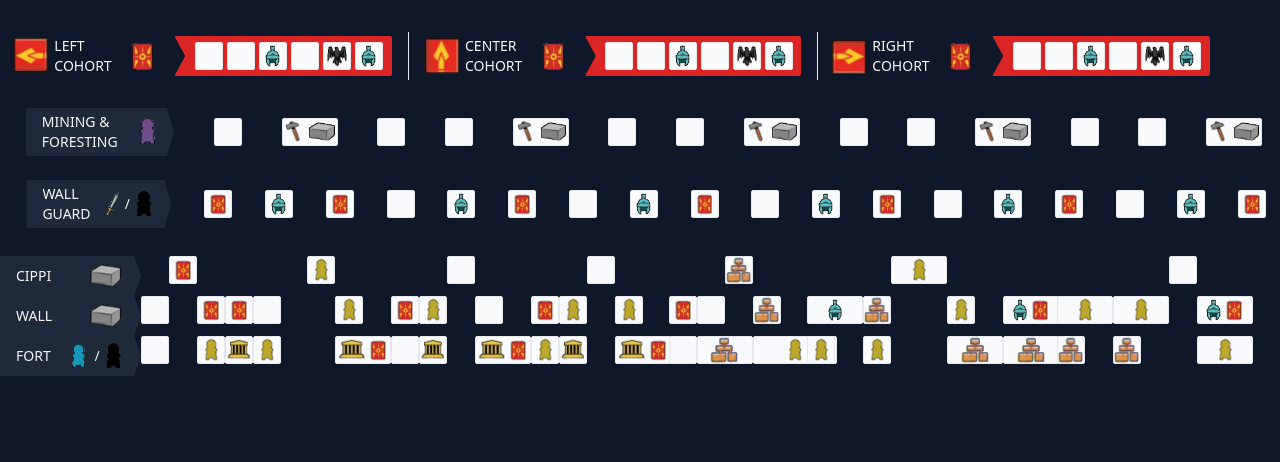
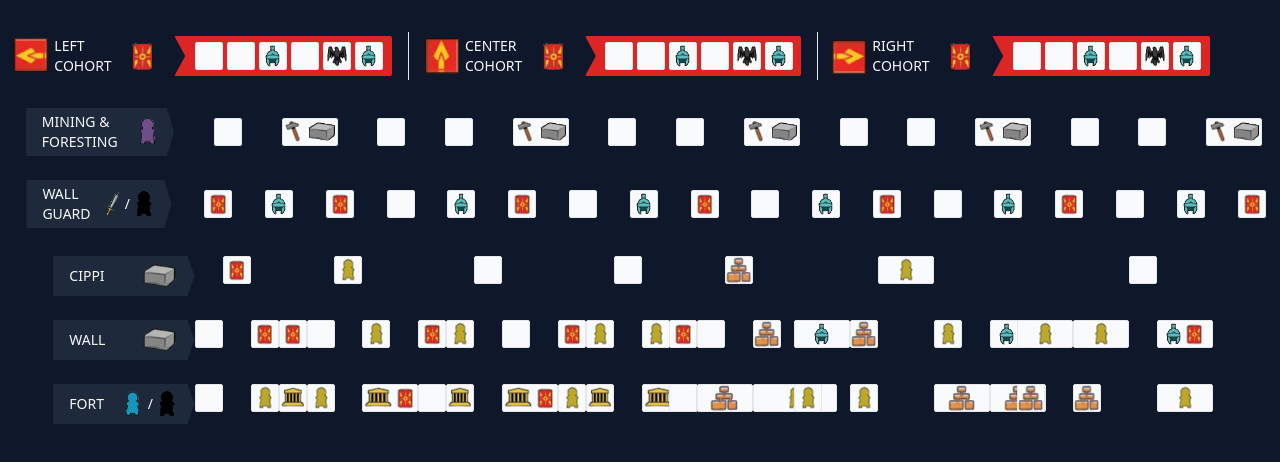
Before and after one commit to HTJin/hadrians-react, a React (Vite) app: page / in a window 1280 px wide. Shown: the top 462 px of the page. Built offline with nearby package versions, Linux system fonts and the light colour scheme.

Commit message:
changed layout

```diff
--- a/src/components/CWF.tsx
+++ b/src/components/CWF.tsx
@@ -47,7 +47,7 @@ export const CWF = () => {
   );
 
   return (
-    <div className="parent">
+    <div className="parent w-11/12 mx-auto gap-y-6">
       {Array.from({ length: 49 }).map((_, index) => {
         if (index < cippiIcons.length) {
           return (
--- a/src/components/CippiWallFort.css
+++ b/src/components/CippiWallFort.css
@@ -2,8 +2,6 @@
   display: grid;
   grid-template-columns: 4fr repeat(33, 1fr);
   grid-template-rows: repeat(3, 1fr);
-  grid-column-gap: 0px;
-  grid-row-gap: 0px;
 }
 
 .div1 {
```
